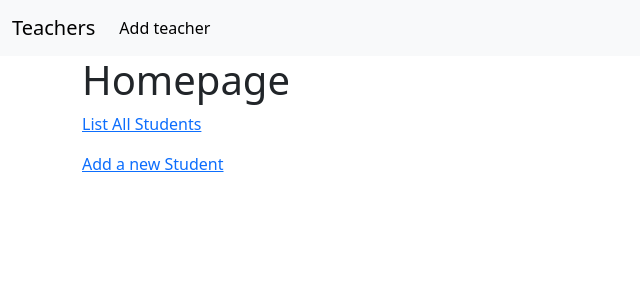
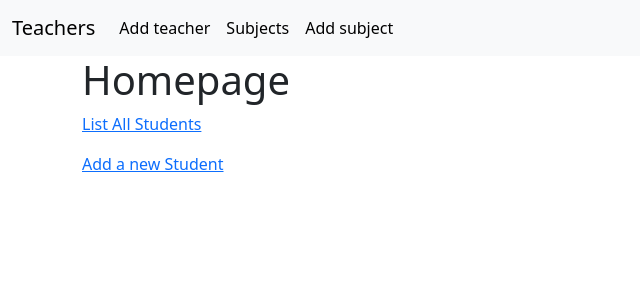
Before and after one commit to lumiesme/first_project, a Django app: page /first_app/ in a window 1280 px wide. Shown: the top 300 px of the page, without its empty margins (0-640 px from the left). Run offline with Django 4.2, Linux system fonts and the light colour scheme.

Commit message:
midagi on m2da

```diff
--- a/first_app/admin.py
+++ b/first_app/admin.py
@@ -1,6 +1,7 @@
 from django.contrib import admin
-from .models import Student, StudentAdmin, Teacher, TeachersAdmin
+from .models import Student, StudentAdmin, Teacher, TeachersAdmin, Subject, SubjectAdmin
 # Register your models here.
 # Show admin page
 admin.site.register(Student, StudentAdmin)
 admin.site.register(Teacher,TeachersAdmin)
+admin.site.register(Subject, SubjectAdmin)
--- a/first_app/urls.py
+++ b/first_app/urls.py
@@ -13,6 +13,9 @@ urlpatterns = [
     path('student_delete/<int:pk>', views.StudentDeleteView.as_view(), name= 'student_delete'),
     path('teacher_list/', views.TeacherListView.as_view(), name= 'teacher_list'),
     path('teacher_form_create/', views.TeacherCreateView.as_view(), name= 'teacher_create'),
-
+    path('subject_list/', views.SubjectListView.as_view(), name= 'subject_list'),
+    path('subject_form_create/', views.SubjectCreateView.as_view(), name= 'subject_create'),
+    path('subject_form_update/<int:pk>', views.SubjectUpdateView.as_view(), name= 'subject_update'),
+    path('subject_form_delete/<int:pk>', views.SubjectDeleteView.as_view(), name= 'subject_delete'),
 
 ]
--- a/first_app/views.py
+++ b/first_app/views.py
@@ -3,6 +3,7 @@ from django.views.generic import (TemplateView, ListView, DetailView, CreateView
 from django.urls import reverse_lazy
 from .models import Student  #enda loodud asi, seetottu peab viimasena olema, jrk oluline importidel
 from .models import Teacher
+from .models import Subject
 
 
 # Create your views here.
@@ -52,3 +53,21 @@ class TeacherCreateView(CreateView):
     model = Teacher  # info tuleb modelist teacher classist?
     fields = '__all__' # tahame, et saaks muuta koiki v2ljasid
     success_url = reverse_lazy('first_app:teacher_list')
+class SubjectListView(ListView):
+    # model_list.html -> student_list.html
+    model = Subject #Connected to Models Student-siit tuleb info
+    queryset = Subject.objects.order_by('id')  # nime jargi sorteeritud, result ordered by name
+    context_object_name = 'subjects' # default object_list is now students
+    paginate_by = 10 # 10 per page in ListView
+class SubjectCreateView(CreateView):
+    template_name = 'first_app/subject_form_create.html'
+    fields = "__all__"
+    model = Subject
+    success_url = reverse_lazy('first_app:subject_list')
+class SubjectUpdateView(UpdateView):
+    model = Subject
+    fields = ['name']
+    success_url = reverse_lazy('first_app:subject_list')
+class SubjectDeleteView(DeleteView):
+    model = Subject
+    success_url = reverse_lazy('first_app:subject_list')
--- a/templates/base.html
+++ b/templates/base.html
@@ -23,6 +23,13 @@
         <li class="nav-item">
           <a class="nav-link active" aria-current="page" href="{% url 'first_app:teacher_create'  %}">Add teacher</a>
         </li>
+          <li class="nav-item">
+          <a class="nav-link active" aria-current="page" href="{% url 'first_app:subject_list'  %}">Subjects</a>
+        </li>
+          <li class="nav-item">
+          <a class="nav-link active" aria-current="page" href="{% url 'first_app:subject_create'  %}">Add subject</a>
+        </li>
+
         <li class="nav-item dropdown">
         </li>
       </ul>
```
Also changed, not shown: first_app/models.py (+5 -2 lines), first_app/templates/first_app/subject_confirm_delete.html (added, +9 -0 lines), first_app/templates/first_app/subject_form.html (added, +12 -0 lines), first_app/templates/first_app/subject_form_create.html (added, +12 -0 lines), first_app/templates/first_app/subject_list.html (added, +41 -0 lines), db.sqlite3.
